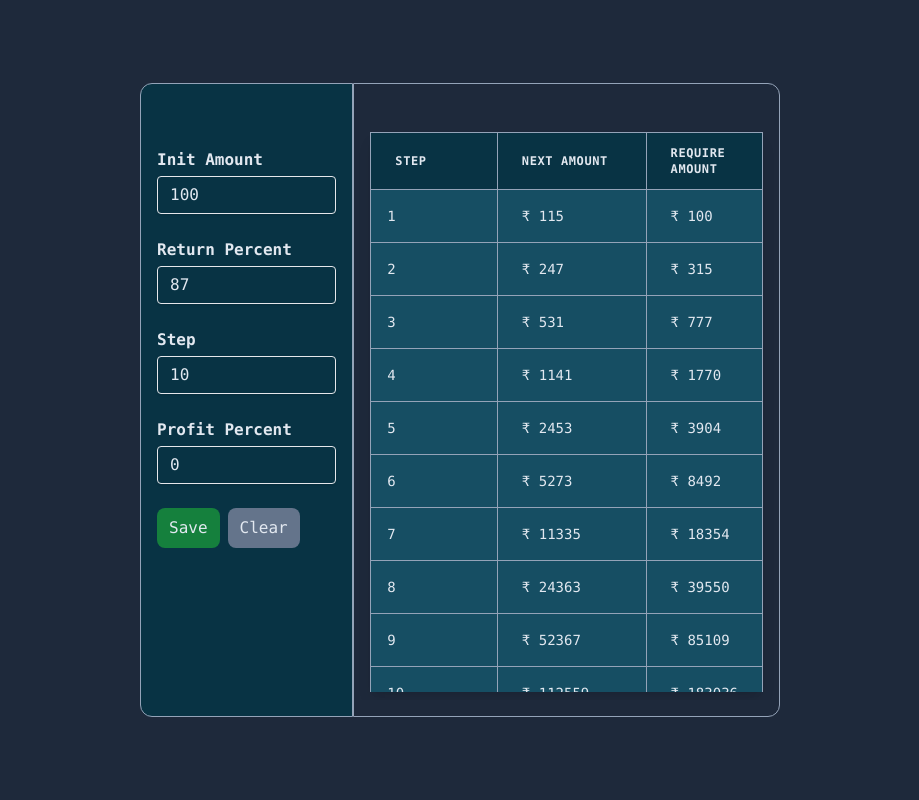
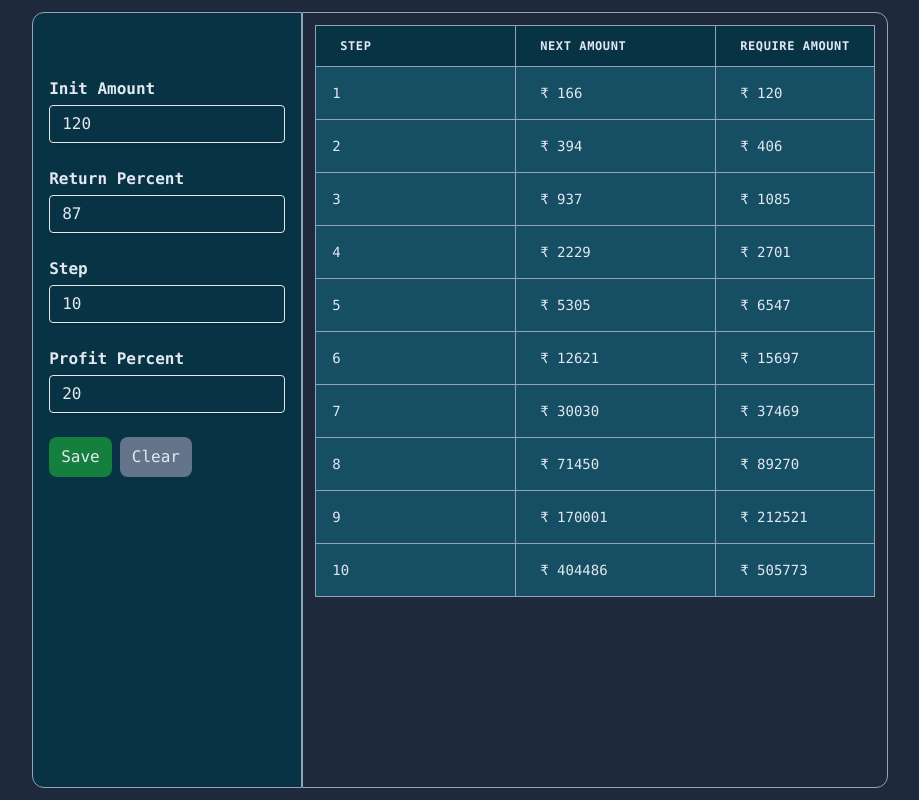
Before and after one commit to manohar-geekologix/mng_mny, a Next.js app: page / in a window 1280 px wide. Shown: the whole page, without its empty margins (180-1099 px from the left). Built offline with nearby package versions, Linux system fonts and the light colour scheme.

Commit message:
ui changes

```diff
--- a/src/app/MnyMng.jsx
+++ b/src/app/MnyMng.jsx
@@ -3,10 +3,10 @@ import React, { useEffect, useState } from "react"
 
 const MnyMng = () => {
     const initValue = {
-        start_amount: 100,
+        start_amount: 120,
         percent: 87,
         step: 10,
-        profit_percent: 0,
+        profit_percent: 20,
         totalUsed: 0,
         totalLoss: 0,
     };
@@ -47,9 +47,8 @@ const MnyMng = () => {
     };
 
     return (
-        <div className="grid grid-cols-12 content-center justify-center h-screen bg-slate-800 text-slate-200">
-            <div className="col-span-3"></div>
-            <div className="col-span-2 p-4 my-3 font-mono pt-16 border border-slate-400 bg-cyan-950 rounded-bl-xl rounded-tl-xl">
+        <div className="flex items-stretch content-center justify-center h-screen bg-slate-800 text-slate-200">
+            <div className="p-4 my-3 font-mono pt-16 border border-slate-400 bg-cyan-950 rounded-bl-xl rounded-tl-xl">
                 <div className="flex flex-col gap-3">
                     <div className="w-full">
                         <label
@@ -127,11 +126,7 @@ const MnyMng = () => {
             </div>
             {
                 calData.length > 0 &&
-                <div className="col-span-4 p-4 my-3 font-mono border border-slate-400 bg-slate-800 rounded-br-xl rounded-tr-xl">
-                    <div class="flex flex-col mt-6">
-                        <div class="overflow-x-auto sm:-mx-6 lg:-mx-8">
-                            <div class="py-2 align-middle inline-block min-w-full sm:px-6 lg:px-8">
-                                <div class="shadow-lg h-[560px] overflow-auto">
+                <div className="p-3 my-3 font-mono border border-slate-400 bg-slate-800 rounded-br-xl rounded-tr-xl overflow-y-auto">
                     <table class="min-w-full text-sm">
                         <thead class="bg-cyan-950 text-xs uppercase font-medium border border-slate-400">
                             <tr>
@@ -175,10 +170,6 @@ const MnyMng = () => {
                         </tbody>
                     </table>
                 </div>
-                            </div>
-                        </div>
-                    </div>
-                </div>
             }
         </div>
     )
```
Lines whose indentation alone changed are shown as unchanged.
